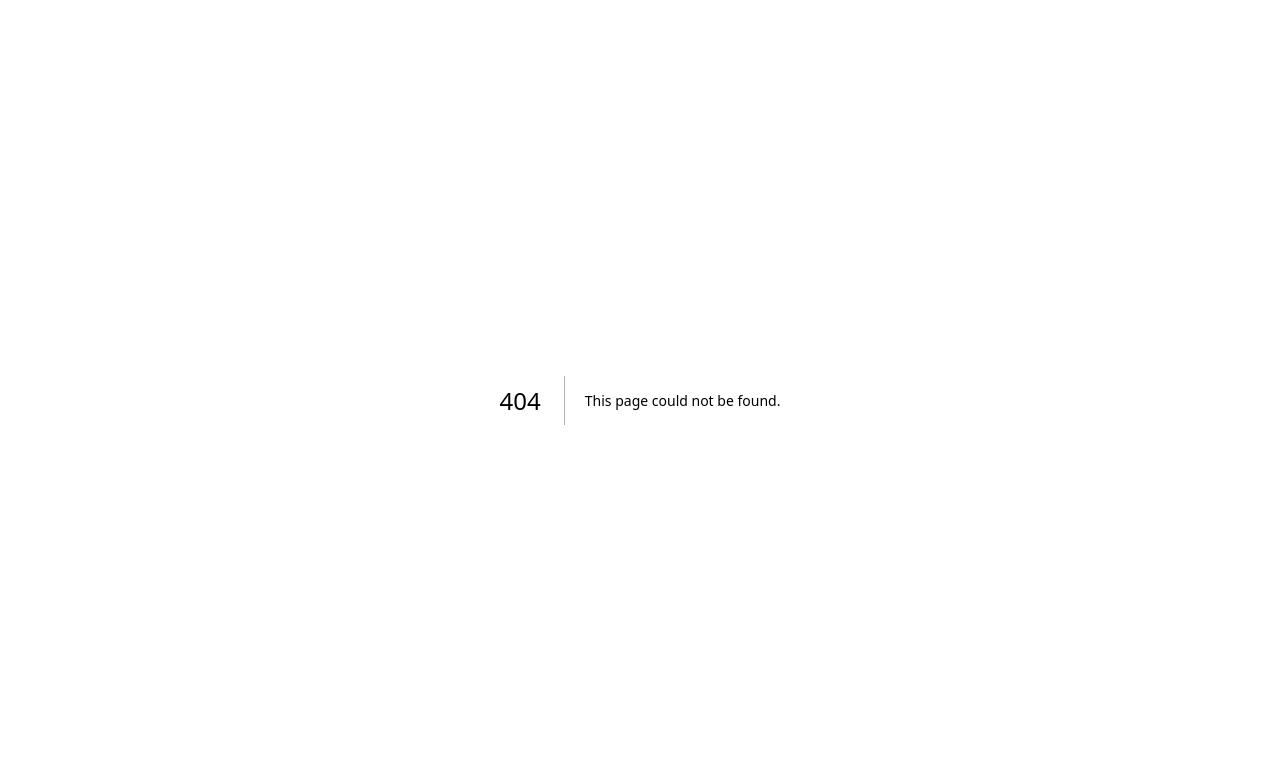
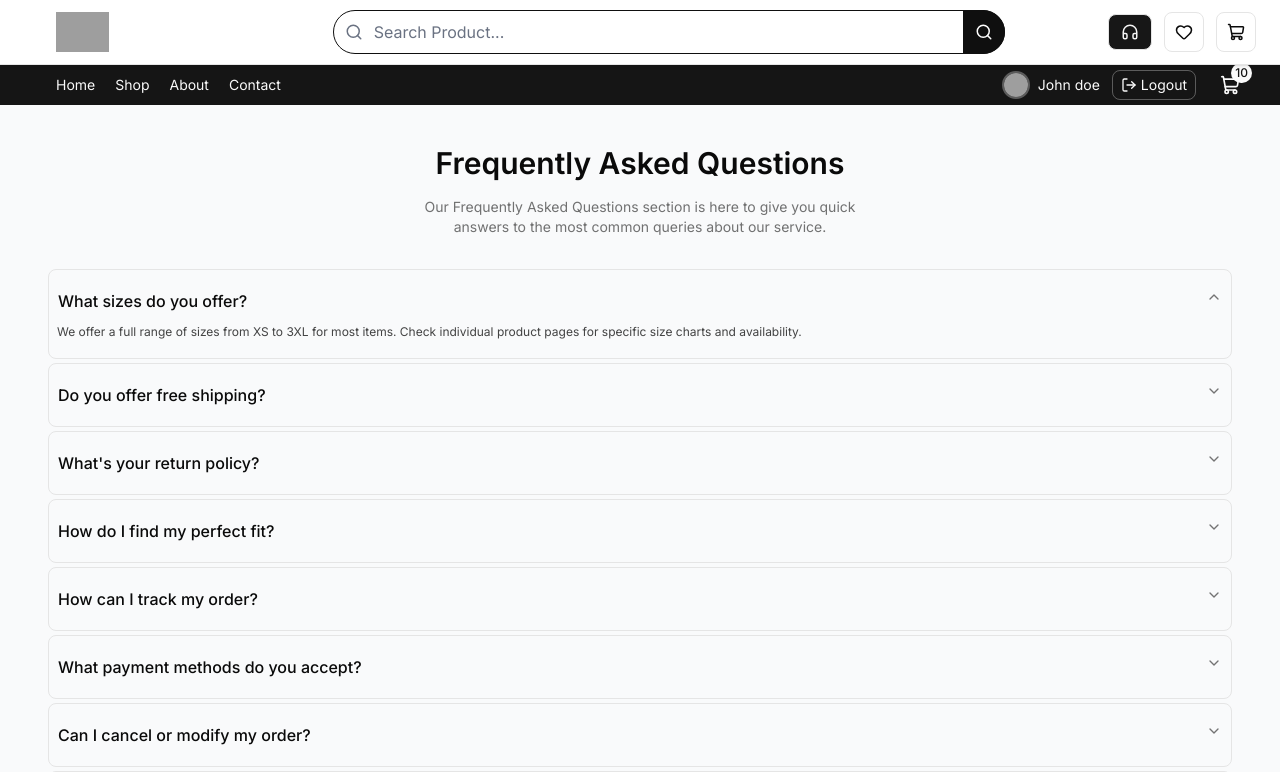
Before and after one commit to Md-Sojib-Hossain-cse/e_commerce_project, a Next.js app: page /faq in a window 1280 px wide. Before the commit this address had no page. Shown: the top 772 px of the page. Built offline with nearby package versions, Linux system fonts and the light colour scheme; grey boxes are pictures that could not be loaded.

Commit message:
feat: faq page added

```diff
--- /dev/null
+++ b/app/(userLayout)/faq/page.tsx
@@ -0,0 +1,11 @@
+import ClientFaq from "@/components/custom/faq/clientFaq/ClientFaq"
+
+const FaqPage = () => {
+  return (
+    <div className="min-h-dvh bg-secondary-background px-2 pt-4 md:px-4 lg:px-6">
+      <ClientFaq />
+    </div>
+  )
+}
+
+export default FaqPage
--- a/app/layout.tsx
+++ b/app/layout.tsx
@@ -1,4 +1,4 @@
-import { Geist, Geist_Mono, Inter } from "next/font/google"
+import { Geist_Mono, Inter } from "next/font/google"
 
 import "./globals.css"
 import { ThemeProvider } from "@/components/theme-provider"
--- a/components/custom/about/clientAboutPage/ClientAboutPage.tsx
+++ b/components/custom/about/clientAboutPage/ClientAboutPage.tsx
@@ -1,115 +1,91 @@
-import AboutPageBanner from "./AboutPageBanner";
-import AboutPageStatusCard from "./AboutPageStatusCard";
-import FaqAccordians from "./FaqAccordians";
-import OurStorySection from "./OurStorySection";
-import OurValuesCard from "./OurValuesCard";
-import ReadyToUpgrade from "./ReadyToUpgrade";
+import { demoFaqs } from "@/data/demoData"
+import AboutPageBanner from "./AboutPageBanner"
+import AboutPageStatusCard from "./AboutPageStatusCard"
+import OurStorySection from "./OurStorySection"
+import OurValuesCard from "./OurValuesCard"
+import ReadyToUpgrade from "./ReadyToUpgrade"
+import FaqAccordian from "../../shared/components/FaqAccordian"
 
 export interface IStoreStatistic {
-  id: number;
-  value: string;
-  label: string;
-  icon: string;
+  id: number
+  value: string
+  label: string
+  icon: string
 }
 
-
 export interface IStoreFeature {
-  id: number;
-  icon: string;
-  title: string;
-  description: string;
-}
-
-export interface IFAQ {
-  id: number;
-  question: string;
-  answer: string;
+  id: number
+  icon: string
+  title: string
+  description: string
 }
 
 const ClientAboutPage = () => {
-    const statusCards : IStoreStatistic[] =[
+  const statusCards: IStoreStatistic[] = [
     {
-    "id": 1,
-    "value": "25+",
-    "label": "Collections",
-    "icon": "store"
+      id: 1,
+      value: "25+",
+      label: "Collections",
+      icon: "store",
     },
     {
-    "id": 2,
-    "value": "1500+",
-    "label": "Products",
-    "icon": "package"
+      id: 2,
+      value: "1500+",
+      label: "Products",
+      icon: "package",
     },
     {
-    "id": 3,
-    "value": "50K+",
-    "label": "Happy Customers",
-    "icon": "users"
+      id: 3,
+      value: "50K+",
+      label: "Happy Customers",
+      icon: "users",
     },
     {
-    "id": 4,
-    "value": "200K+",
-    "label": "Orders Delivered",
-    "icon": "shopping-bag"
-  }
+      id: 4,
+      value: "200K+",
+      label: "Orders Delivered",
+      icon: "shopping-bag",
+    },
   ]
 
-const demoValues : IStoreFeature[] = [
+  const demoValues: IStoreFeature[] = [
     {
-    "id": 1,
-    "icon": "shield-check",
-    "title": "Quality & Durability",
-    "description": "Premium materials, careful craftsmanship, and lasting construction."
+      id: 1,
+      icon: "shield-check",
+      title: "Quality & Durability",
+      description:
+        "Premium materials, careful craftsmanship, and lasting construction.",
     },
     {
-    "id": 2,
-    "icon": "leaf",
-    "title": "Sustainability",
-    "description": "Eco-friendly practices and responsible sourcing for a better future."
+      id: 2,
+      icon: "leaf",
+      title: "Sustainability",
+      description:
+        "Eco-friendly practices and responsible sourcing for a better future.",
     },
     {
-    "id": 3,
-    "icon": "rocket",
-    "title": "Fast Delivery",
-    "description": "Quick processing and reliable shipping to your doorstep."
+      id: 3,
+      icon: "rocket",
+      title: "Fast Delivery",
+      description: "Quick processing and reliable shipping to your doorstep.",
     },
     {
-    "id": 4,
-    "icon": "smile",
-    "title": "Style & Comfort",
-    "description": "Trendy designs that don't compromise on comfort and wearability."
-  }
+      id: 4,
+      icon: "smile",
+      title: "Style & Comfort",
+      description:
+        "Trendy designs that don't compromise on comfort and wearability.",
+    },
   ]
 
-const demoFaqs : IFAQ[] = [
-  {
-    "id": 1,
-    "question": "What sizes do you offer?",
-    "answer": "We offer a full range of sizes from XS to 3XL for most items. Check individual product pages for specific size charts and availability."
-  },
-  {
-    "id": 2,
-    "question": "Do you offer free shipping?",
-    "answer": "Yes! We offer free shipping on orders over $75. Standard delivery takes 3-7 business days, with express options available."
-  },
-  {
-    "id": 3,
-    "question": "What's your return policy?",
-    "answer": "We accept returns within 30 days of purchase. Items must be unworn with original tags. Free returns for exchanges or store credit."
-  },
-  {
-    "id": 4,
-    "question": "How do I find my perfect fit?",
-    "answer": "Use our detailed size guides on each product page. We also offer virtual fitting tools and customer reviews with fit feedback."
-  }
-]
+  const faqs = demoFaqs
 
   return (
     <div className="space-y-4 px-2 pb-6 md:space-y-6 md:p-4 md:pb-8 lg:p-6 lg:pb-10">
       <div className="pt-4 md:pt-6 lg:pt-8">
-                <AboutPageBanner/>
+        <AboutPageBanner />
       </div>
-            <div className="mt-8 md:mt-12 lg:mt-20 grid grid-cols-1 md:grid-cols-2 lg:grid-cols-4 gap-4 md:gap-6 lg:gap-8">
+      <div className="mt-8 grid grid-cols-1 gap-4 md:mt-12 md:grid-cols-2 md:gap-6 lg:mt-20 lg:grid-cols-4 lg:gap-8">
         {statusCards.map((card, index) => (
           <AboutPageStatusCard key={index} card={card} />
         ))}
@@ -118,21 +94,23 @@ const demoFaqs : IFAQ[] = [
         <OurStorySection />
       </div>
       <div className="pt-8 md:pt-12 lg:pt-20">
-                <h3 className="text-xl md:text-2xl lg:text-3xl font-bold mt-1">Our Values</h3>
-            <p className="text-xs md:text-sm lg:text-base mt-1 lg:mt-2 text-primary-background/80">
+        <h3 className="mt-1 text-xl font-bold md:text-2xl lg:text-3xl">
+          Our Values
+        </h3>
+        <p className="mt-1 text-xs text-primary-background/80 md:text-sm lg:mt-2 lg:text-base">
           Four principles guide every collection and every customer experience.
         </p>
-            <div className="mt-2 md:mt-3 lg:mt-5 grid grid-cols-1 md:grid-cols-2 lg:grid-cols-4 gap-4 md:gap-6 lg:gap-8">
+        <div className="mt-2 grid grid-cols-1 gap-4 md:mt-3 md:grid-cols-2 md:gap-6 lg:mt-5 lg:grid-cols-4 lg:gap-8">
           {demoValues.map((value, index) => (
             <OurValuesCard key={index} value={value} />
           ))}
         </div>
       </div>
       <div className="pt-8 md:pt-12 lg:pt-20">
-                <h3 className="text-xl md:text-2xl lg:text-3xl font-bold mt-1">FAQs</h3>
-            <div className="mt-2 md:mt-3 lg:mt-5 grid grid-cols-1 lg:grid-cols-2 gap-4 md:gap-6 lg:gap-8">
-                {demoFaqs.map((faq, index) => (
-                    <FaqAccordians key={index} faq={faq} />
+        <h3 className="mt-1 text-xl font-bold md:text-2xl lg:text-3xl">FAQs</h3>
+        <div className="mt-2 grid grid-cols-1 gap-4 md:mt-3 md:gap-6 lg:mt-5 lg:grid-cols-2 lg:gap-8">
+          {faqs.slice(0, 4).map((faq, index) => (
+            <FaqAccordian key={index} faq={faq} />
           ))}
         </div>
       </div>
@@ -140,7 +118,7 @@ const demoFaqs : IFAQ[] = [
         <ReadyToUpgrade />
       </div>
     </div>
-    );
-};
+  )
+}
 
-export default ClientAboutPage;
+export default ClientAboutPage
--- a/components/custom/about/clientAboutPage/FaqAccordians.tsx
+++ /dev/null
@@ -1,17 +0,0 @@
-import { Accordion, AccordionContent, AccordionItem, AccordionTrigger } from "@/components/ui/accordion";
-import { IFAQ } from "./ClientAboutPage";
-
-const FaqAccordians = (props : {faq : IFAQ}) => {
-    return (
-        <Accordion defaultValue={["item-1"]} className="w-full rounded-md border p-1 lg:p-2">
-  <AccordionItem value={`item-${props.faq.id}`}>
-    <AccordionTrigger className={"text-base font-semibold"}>{props.faq.question}</AccordionTrigger>
-    <AccordionContent className={"text-xs text-primary-background/80"}>
-      {props.faq.answer}
-    </AccordionContent>
-  </AccordionItem>
-</Accordion>
-    );
-};
-
-export default FaqAccordians;
--- /dev/null
+++ b/components/custom/faq/clientFaq/ClientFaq.tsx
@@ -0,0 +1,25 @@
+import { demoFaqs } from "@/data/demoData"
+import { IFAQ } from "@/types/product"
+import FaqAccordian from "../../shared/components/FaqAccordian"
+
+const ClientFaq = () => {
+  const faqs: IFAQ[] = demoFaqs
+  return (
+    <div className="px-2 pt-4 pb-6 md:space-y-6 md:p-4 md:pb-8 lg:p-6 lg:pb-10">
+      <h2 className="mb-4 text-center text-xl font-semibold md:text-2xl lg:text-3xl">
+        Frequently Asked Questions
+      </h2>
+      <p className="mx-auto w-full max-w-md text-center text-sm text-primary-background/60 md:w-2/3 lg:w-1/2">
+        Our Frequently Asked Questions section is here to give you quick answers
+        to the most common queries about our service.
+      </p>
+      <div className="mt-4 grid grid-cols-1 gap-1 md:mt-6 lg:mt-8">
+        {faqs.map((faq, index) => (
+          <FaqAccordian key={index} faq={faq} />
+        ))}
+      </div>
+    </div>
+  )
+}
+
+export default ClientFaq
--- /dev/null
+++ b/components/custom/shared/components/FaqAccordian.tsx
@@ -0,0 +1,27 @@
+import {
+  Accordion,
+  AccordionContent,
+  AccordionItem,
+  AccordionTrigger,
+} from "@/components/ui/accordion"
+import { IFAQ } from "@/types/product"
+
+const FaqAccordian = (props: { faq: IFAQ }) => {
+  return (
+    <Accordion
+      defaultValue={["item-1"]}
+      className="w-full rounded-md border p-1 lg:p-2"
+    >
+      <AccordionItem value={`item-${props.faq.id}`}>
+        <AccordionTrigger className={"text-base font-medium"}>
+          {props.faq.question}
+        </AccordionTrigger>
+        <AccordionContent className={"text-xs text-primary-background/80"}>
+          {props.faq.answer}
+        </AccordionContent>
+      </AccordionItem>
+    </Accordion>
+  )
+}
+
+export default FaqAccordian
--- a/components/custom/shared/footer/Footer.tsx
+++ b/components/custom/shared/footer/Footer.tsx
@@ -147,7 +147,7 @@ export default function Footer() {
             <ul className="space-y-2 text-sm text-gray-600">
               <li>
                 <Link
-                  href="/faqs-page"
+                  href="/faq"
                   className="transition-colors hover:text-black"
                 >
                   FAQ
@@ -237,10 +237,7 @@ export default function Footer() {
             <h3 className="mb-4 font-semibold text-black">Shop</h3>
             <ul className="space-y-2 text-sm text-gray-600">
               <li>
-                <a
-                  href="/product-listing"
-                  className="transition-colors hover:text-black"
-                >
+                <a href="/shop" className="transition-colors hover:text-black">
                   Shop
                 </a>
               </li>
--- a/data/demoData.ts
+++ b/data/demoData.ts
@@ -1,4 +1,5 @@
 import type {
+  IFAQ,
   IProduct,
   ProductData,
   RemoteCategory,
@@ -669,3 +670,96 @@ export const demoSaveMoreData = {
     },
   ],
 }
+
+export const demoFaqs: IFAQ[] = [
+  {
+    id: 1,
+    question: "What sizes do you offer?",
+    answer:
+      "We offer a full range of sizes from XS to 3XL for most items. Check individual product pages for specific size charts and availability.",
+  },
+  {
+    id: 2,
+    question: "Do you offer free shipping?",
+    answer:
+      "Yes! We offer free shipping on orders over $75. Standard delivery takes 3-7 business days, with express options available.",
+  },
+  {
+    id: 3,
+    question: "What's your return policy?",
+    answer:
+      "We accept returns within 30 days of purchase. Items must be unworn with original tags. Free returns for exchanges or store credit.",
+  },
+  {
+    id: 4,
+    question: "How do I find my perfect fit?",
+    answer:
+      "Use our detailed size guides on each product page. We also offer virtual fitting tools and customer reviews with fit feedback.",
+  },
+  {
+    id: 5,
+    question: "How can I track my order?",
+    answer:
+      "Once your order is shipped, you'll receive a tracking number via SMS or email. You can use it to check your delivery status.",
+  },
+  {
+    id: 6,
+    question: "What payment methods do you accept?",
+    answer:
+      "We accept major debit and credit cards, mobile banking, and other available payment methods at checkout.",
+  },
+  {
+    id: 7,
+    question: "Can I cancel or modify my order?",
+    answer:
+      "You can request an order cancellation or modification before it is processed or shipped. Please contact our support team as soon as possible.",
+  },
+  {
+    id: 8,
+    question: "How long does delivery take?",
+    answer:
+      "Delivery time depends on your location. Orders are generally delivered within 2-5 business days in major cities and 3-7 business days in other areas.",
+  },
+  {
+    id: 9,
+    question: "Are the product images accurate?",
+    answer:
+      "We try our best to display accurate product images and descriptions. However, slight color variations may occur due to lighting and screen settings.",
+  },
+  {
+    id: 10,
+    question: "Will an item be restocked if it's sold out?",
+    answer:
+      "Some sold-out products may be restocked. Contact our support team or check the product page regularly for availability updates.",
+  },
+  {
+    id: 11,
+    question: "How can I contact customer support?",
+    answer:
+      "You can reach us through our Contact Us page, email, or phone. Our support team will be happy to assist you with your questions.",
+  },
+  {
+    id: 12,
+    question: "Do you offer discounts or promotional deals?",
+    answer:
+      "Yes! We regularly offer seasonal discounts, special promotions, and exclusive deals. Subscribe to our newsletter to stay updated.",
+  },
+  {
+    id: 13,
+    question: "Can I exchange an item for a different size?",
+    answer:
+      "Yes, exchanges may be available depending on product availability and our exchange policy. Contact customer support to arrange an exchange.",
+  },
+  {
+    id: 14,
+    question: "How do I know if my order was successful?",
+    answer:
+      "After placing an order, you'll receive an order confirmation with your order details through SMS or email.",
+  },
+  {
+    id: 15,
+    question: "Do I need an account to place an order?",
+    answer:
+      "You may be able to place an order as a guest without creating an account. However, having an account makes it easier to track orders and manage your shopping history.",
+  },
+]
--- a/types/product/index.ts
+++ b/types/product/index.ts
@@ -241,3 +241,9 @@ export interface RemoteCategory {
 
   subCategories?: RemoteSubCategory[]
 }
+
+export interface IFAQ {
+  id: number
+  question: string
+  answer: string
+}
```
Also changed, not shown: app/not-found.tsx (added, +31 -0 lines). Lines whose indentation alone changed are shown as unchanged.
